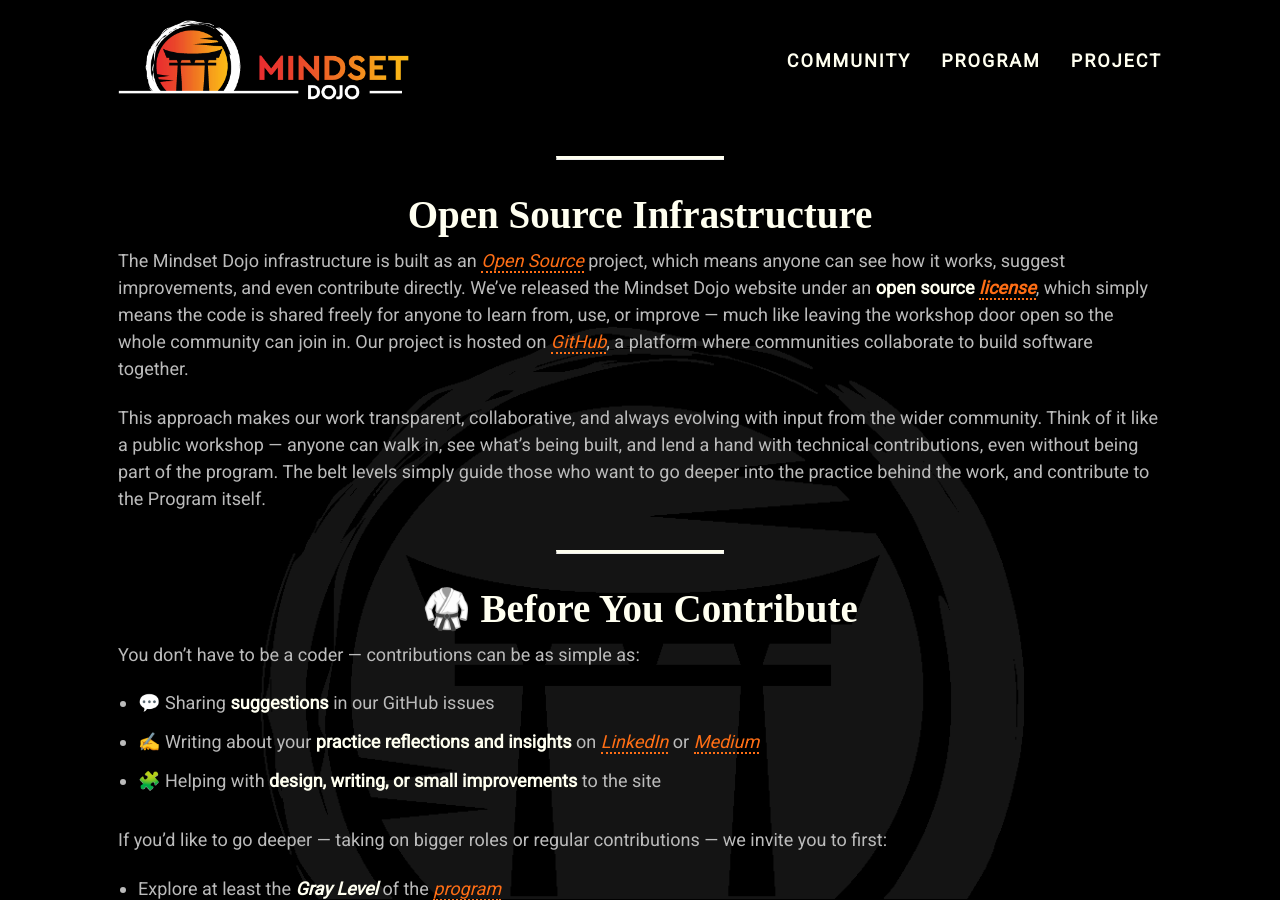
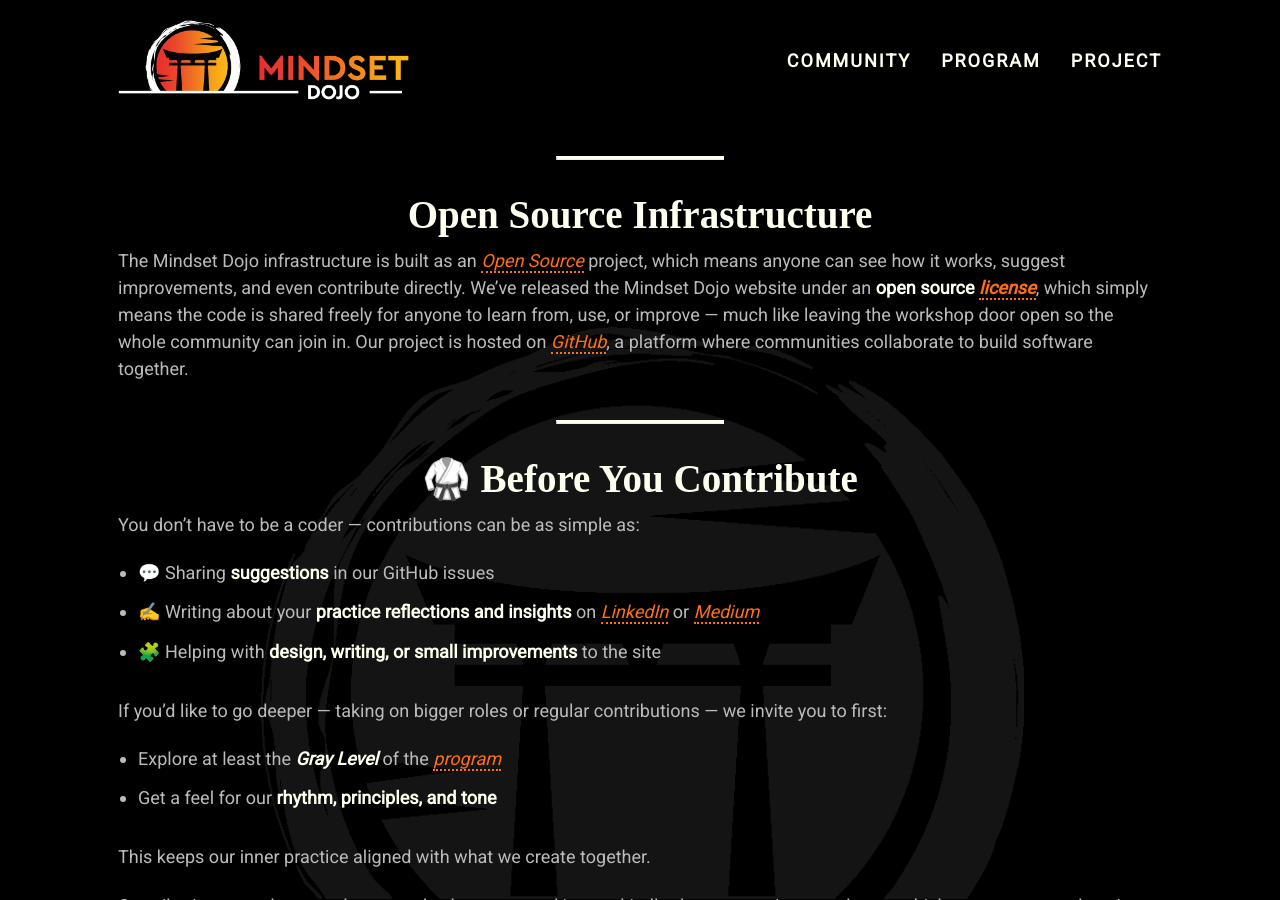
Before and after one commit to mindset-dojo/mindset-dojo.github.io, a Jekyll site: the page built from project.md, in a window 1280 px wide and 900 px high. Built offline with Jekyll 4.4.1, drawn with Linux system fonts in a browser that asks for light colours; some web fonts are replaced.

Commit message:
refactor(project): remove unneeded sentences from open source infrastracture section.

```diff
--- a/project.md
+++ b/project.md
@@ -9,9 +9,6 @@ css-id: project
 ## Open Source Infrastructure
 
 The Mindset Dojo infrastructure is built as an [Open Source](https://opensource.com/resources/what-open-source) project, which means anyone can see how it works, suggest improvements, and even contribute directly. We’ve released the Mindset Dojo website under an **open source [license]({{'/LICENSE' | relative_url}})**, which simply means the code is shared freely for anyone to learn from, use, or improve — much like leaving the workshop door open so the whole community can join in. Our project is hosted on [GitHub](https://github.com/), a platform where communities collaborate to build software together.
-
-This approach makes our work transparent, collaborative, and always evolving with input from the wider community. Think of it like a public workshop — anyone can walk in, see what’s being built, and lend a hand with technical contributions, even without being part of the program. The belt levels simply guide those who want to go deeper into the practice behind the work, and contribute to the Program itself.
-
 
 ---
 
```
